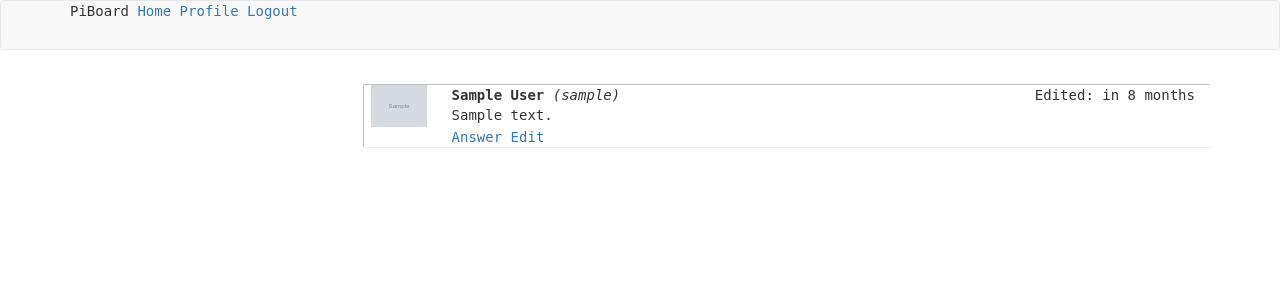
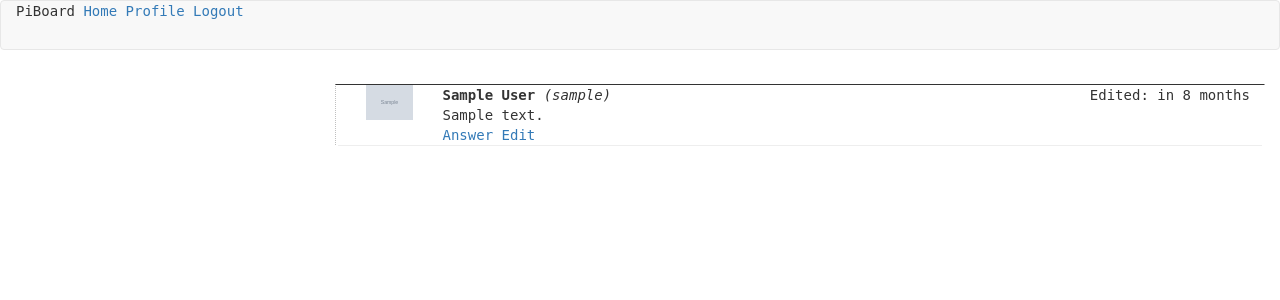
Before and after one commit to SRechenberger/pi-board, a Flask app: page / in a window 1280 px wide. Shown: the top 300 px of the page. Run offline with Flask 2, Linux system fonts and the light colour scheme; a user stored in the database is signed in; tables that the repository leaves empty hold one stand-in row (values such as "Sample post"); grey boxes marked "Sample" are stand-in pictures; some libraries are stand-ins or nearby versions.

Commit message:
a half decent layout

```diff
--- a/app/static/styles.css
+++ b/app/static/styles.css
@@ -15,17 +15,13 @@
 
 hr {
   margin: 3px;
-  width: 100%;
-}
-
-.avatar_pic {
-  margin: 0;
+  /* width: 100%; */
 }
 
 .avatar_pic img {
   max-height: auto;
-  max-width: 4em;
-  margin-left: -10px;
+  max-width: 100%;
+  /* margin-left: -10px; */
 }
 
 #body.form-control {
@@ -34,27 +30,33 @@ hr {
 }
 
 .post {
+  /*
   border-top-style: solid;
   border-top-left-radius: 3px;
-/*  border-bottom-style: solid;
-  border-bottom-left-radius: 3px; */
-  border-left-style: solid;
+  border-bottom-style: solid;
+  border-bottom-left-radius: 3px;
   border-color: silver;
-
+  border-width: thin;
+*/
+  border-left-style: dotted;
+  border-left-color: silver;
+  border-width: thin;
   border-right-style: solid;
   border-right-color: transparent;
-  border-width: thin;
+  border-top-style: solid;
+
+
   width: 100%;
   padding-right: 1em;
   background-color: white;
-  margin-bottom: -1em !important;
+  margin-bottom: -10px !important;
   margin-top: 1em;
 }
 
 .post > div {
   /* padding-top: 0em; */
   margin-left: 0.1em;
-  padding-left: 0.1em;
+  padding-left: 1em;
 }
 
 #post-separator {
--- a/app/templates/base.html.j2
+++ b/app/templates/base.html.j2
@@ -3,7 +3,7 @@
 
 {% block navbar %}
 <nav class="navbar navbar-default">
-  <div class="container">
+  <div class="container-fluid">
     PiBoard
     <a href="{{ url_for('main.index') }}">Home</a>
     {% if current_user.is_anonymous %}
@@ -41,7 +41,7 @@ Welcome to PiBoard
   {% endif %}
   {% endwith %}
 </div>
-<div class="container">
+<div class="container-fluid">
   {% block app_content %}
   {% endblock app_content %}
 </div>
--- a/app/templates/main/_post.html.j2
+++ b/app/templates/main/_post.html.j2
@@ -3,7 +3,7 @@
     <div class="col-md-1">
       <div class="avatar_pic">
         <a href="{{ url_for('main.profile', handle=post.author.handle) }}">
-          <img src="{{ image_url(post.author.profile_pic) }}">
+          <img src="{{ image_url(post.author.profile_pic) }}" class="float-left">
         </a>
       </div>
     </div>
```
